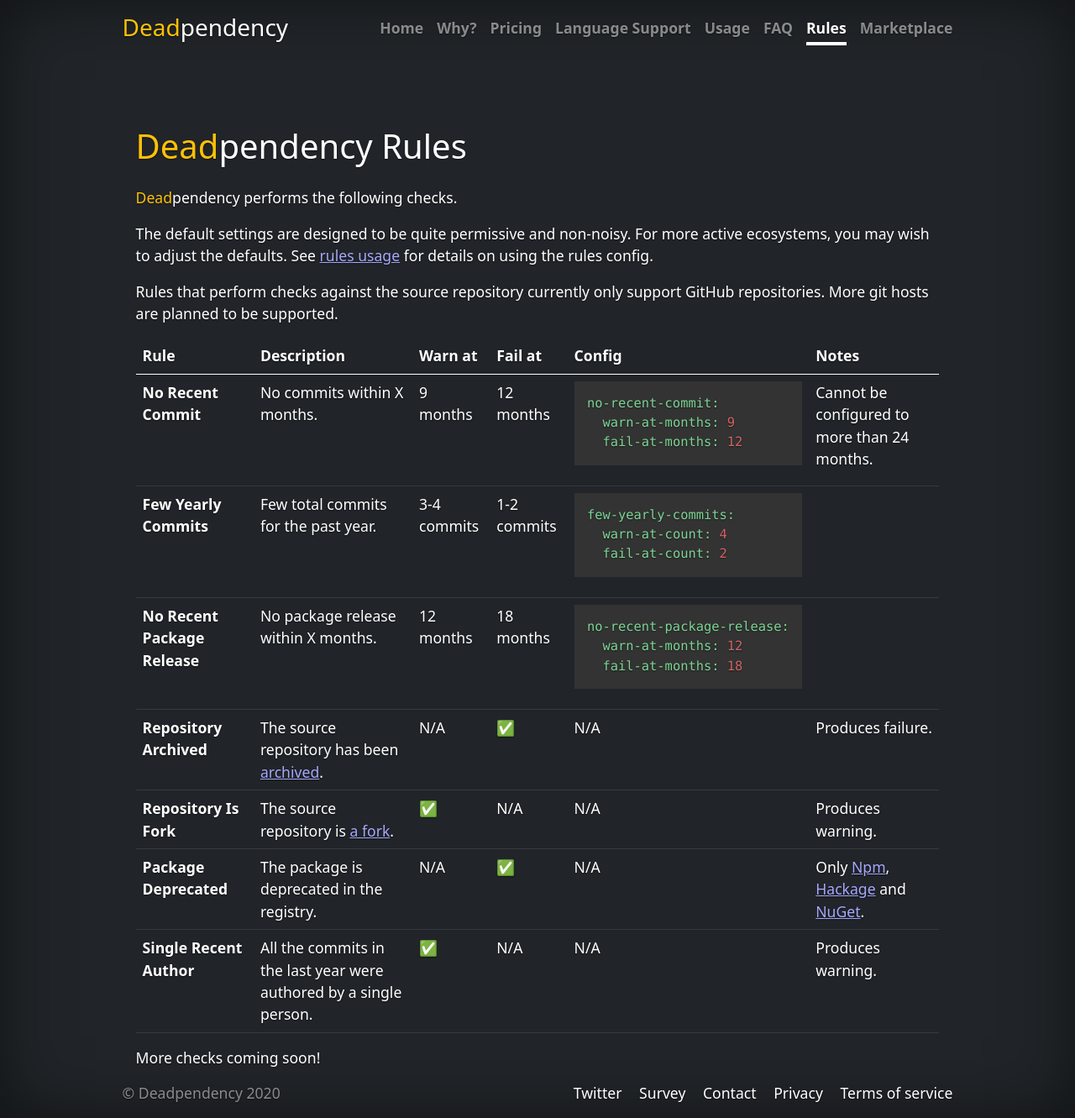
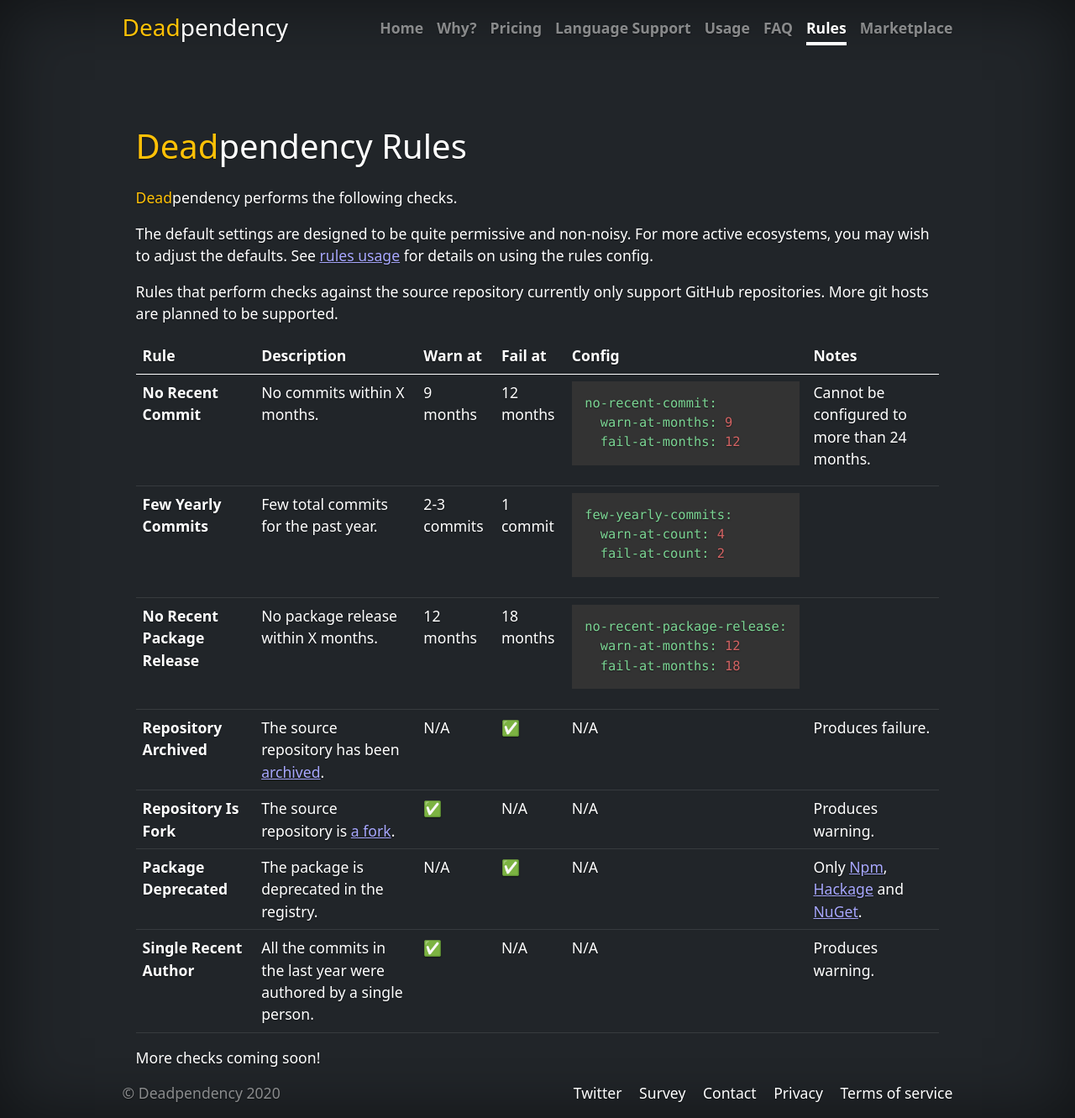
Before and after one commit to deadpendency/deadpendency.github.io, a Jekyll site: the page built from rules.html, in a window 1280 px wide. Shown: the whole page at 84% size. Built offline with Jekyll 4.4.1, drawn with Linux system fonts in a browser that asks for light colours; nearby versions of some CDN libraries.

Commit message:
Tweak total commit defaults

```diff
--- a/rules.html
+++ b/rules.html
@@ -45,8 +45,8 @@ title: Deadpendency rules
     <tr>
       <th scope="row">Few Yearly Commits</td>
       <td>Few total commits for the past year.</td>
-      <td>3-4 commits</td>
-      <td>1-2 commits</td>
+      <td>2-3 commits</td>
+      <td>1 commit</td>
       <td>
         <pre><code class="language-yaml">few-yearly-commits:
   warn-at-count: 4
```
